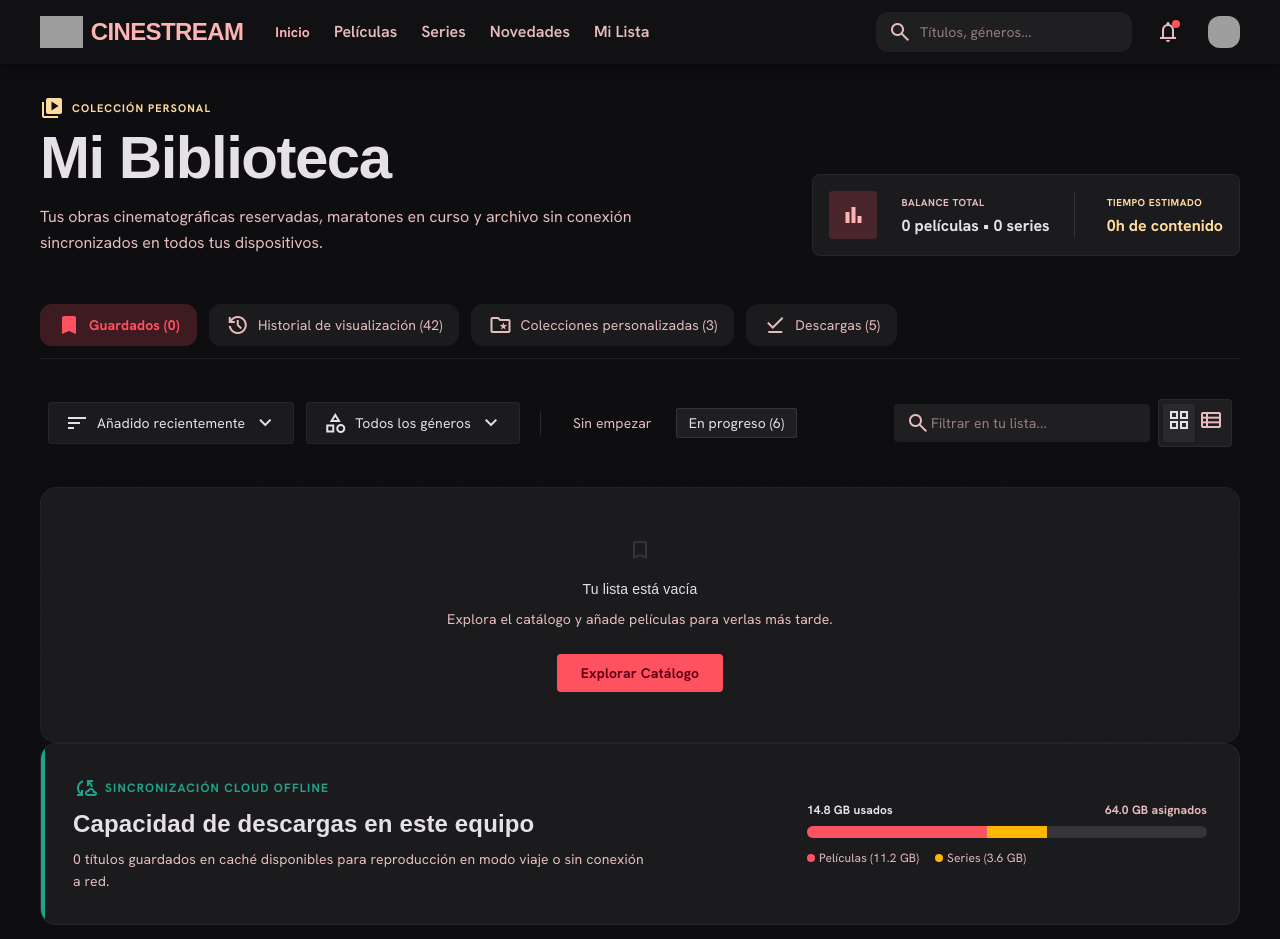
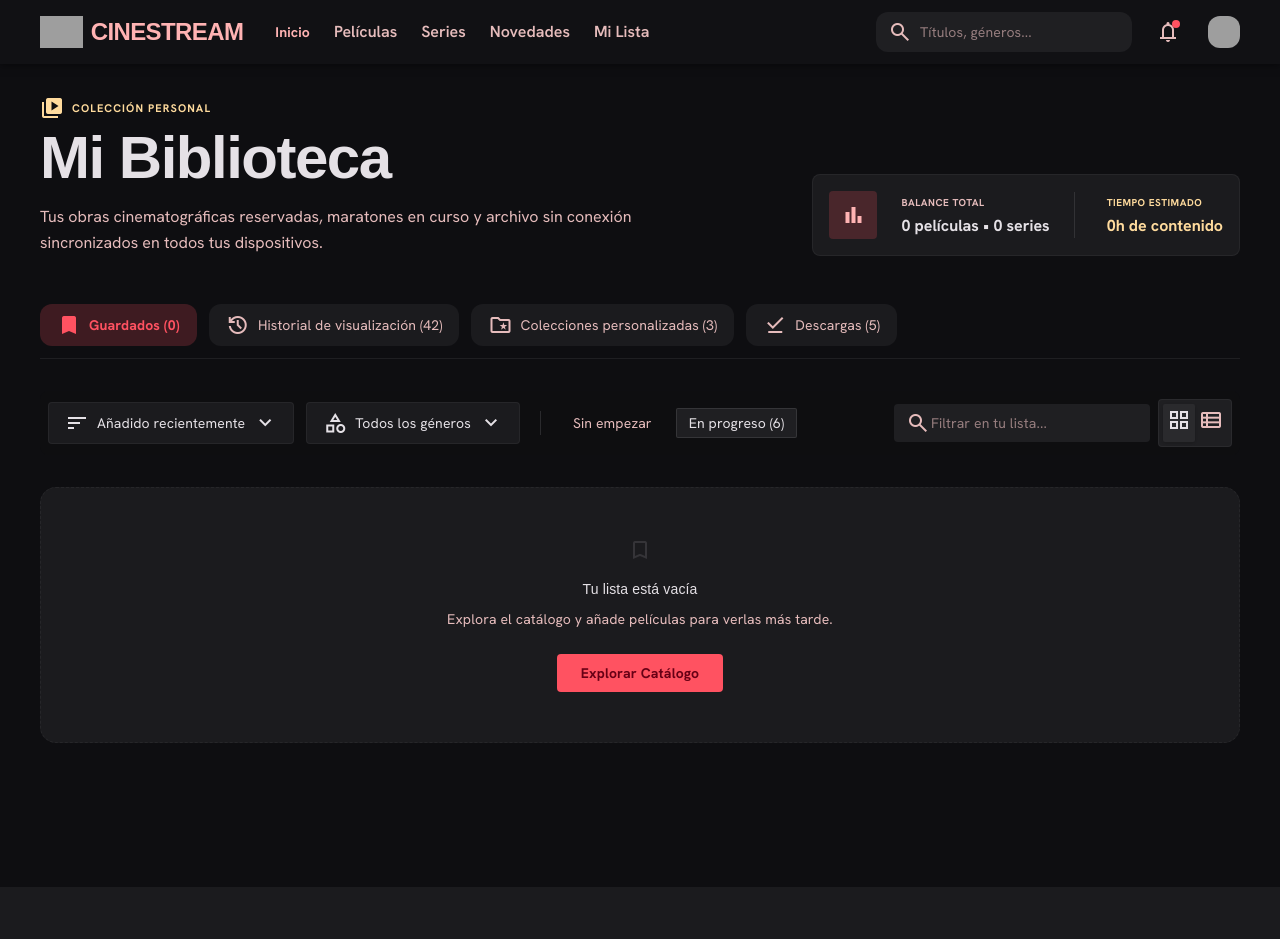
Before and after one commit to LeandroReyes004/LeydiFrontend, a Next.js app: page /mi-lista in a window 1280 px wide. Shown: the top 939 px of the page. Built offline with nearby package versions, Linux system fonts and the light colour scheme; grey boxes are pictures that could not be loaded; a web font is replaced by a local one.

Commit message:
style: Remove Sync Capacity widget from Mi Biblioteca

```diff
--- a/src/app/mi-lista/page.tsx
+++ b/src/app/mi-lista/page.tsx
@@ -212,41 +212,7 @@ export default function MiListaPage() {
             )
           )}
 
-          {/* Sync & Capacity Widget */}
-          <div className="w-full bg-surface-container-low border border-white/5 rounded-2xl p-space-xl mb-space-3xl flex flex-col md:flex-row items-center justify-between gap-space-xl relative overflow-hidden">
-            <div className="absolute top-0 left-0 w-1 h-full bg-tertiary-container"></div>
-            <div className="flex flex-col z-10 max-w-xl">
-              <span className="text-tertiary-container font-label-badge text-xs font-bold uppercase tracking-widest mb-2 flex items-center gap-2">
-                <span className="material-symbols-outlined text-sm">cloud_sync</span>
-                Sincronización Cloud Offline
-              </span>
-              <h3 className="font-headline-md text-2xl font-bold text-on-surface mb-2">Capacidad de descargas en este equipo</h3>
-              <p className="text-on-surface-variant">
-                {savedItems.length} títulos guardados en caché disponibles para reproducción en modo viaje o sin conexión a red.
-              </p>
-            </div>
 
-            <div className="flex flex-col w-full md:w-auto md:min-w-[400px] z-10">
-              <div className="flex justify-between items-end mb-2 font-label-md text-xs font-bold">
-                <span className="text-on-surface">14.8 GB usados</span>
-                <span className="text-on-surface-variant">64.0 GB asignados</span>
-              </div>
-              <div className="w-full h-3 bg-surface-container-highest rounded-full overflow-hidden flex mb-3">
-                <div className="h-full bg-primary-container" style={{ width: '45%' }}></div>
-                <div className="h-full bg-secondary-container" style={{ width: '15%' }}></div>
-              </div>
-              <div className="flex items-center gap-4 text-xs font-label-md text-on-surface-variant">
-                <div className="flex items-center gap-1">
-                  <span className="w-2 h-2 rounded-full bg-primary-container"></span>
-                  Películas (11.2 GB)
-                </div>
-                <div className="flex items-center gap-1">
-                  <span className="w-2 h-2 rounded-full bg-secondary-container"></span>
-                  Series (3.6 GB)
-                </div>
-              </div>
-            </div>
-          </div>
 
         </div>
       </main>
```
